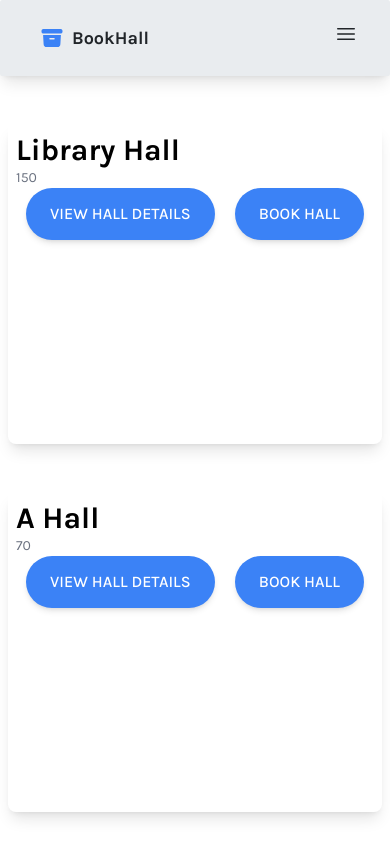
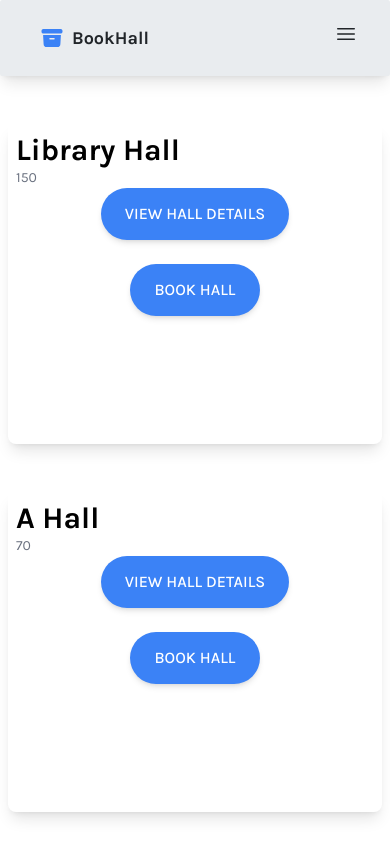
Before and after one commit to Prakash-coder/HallBook, a React (Create React App) app in the folder HallBook/hallbookreact/: page / in a window 390 px wide. Shown: the top 844 px of the page. Built offline with nearby package versions, Linux system fonts and the light colour scheme.

Commit message:
changes styling for mobile

```diff
--- a/HallBook/hallbookreact/src/components/Hall/HallCard.js
+++ b/HallBook/hallbookreact/src/components/Hall/HallCard.js
@@ -1,4 +1,9 @@
 import CButton from "../CButton"
+
+function handleHallClick(){
+  console.log("clicked")
+}
+
 
 function HallCard({
     name,
@@ -10,12 +15,13 @@
         <div className="text-3xl font-bold">{name}</div>
         <div className="text-sm text-gray-500">{capacity}</div>
         {/* a div for the booked events and time intervals for those events needs to go here */}
-        <div className="flex">
+        <div className="flex flex-col md:flex-row gap-6">
 
         <CButton
         id="hall details"
         type="button"
         btnDesc="View Hall Details"
+        onClick = {handleHallClick}
         />
 
         <CButton
```
